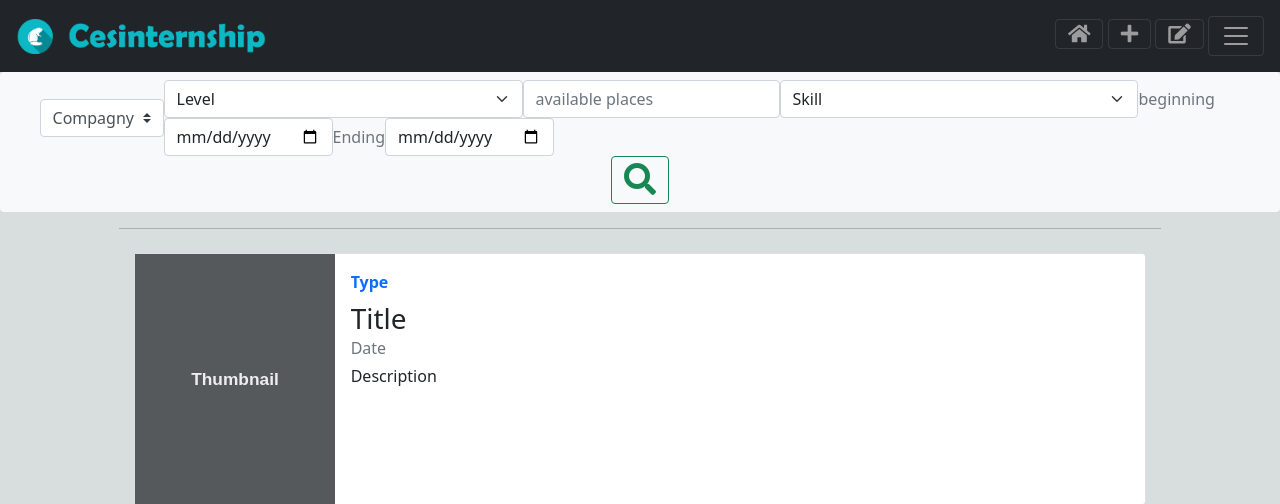
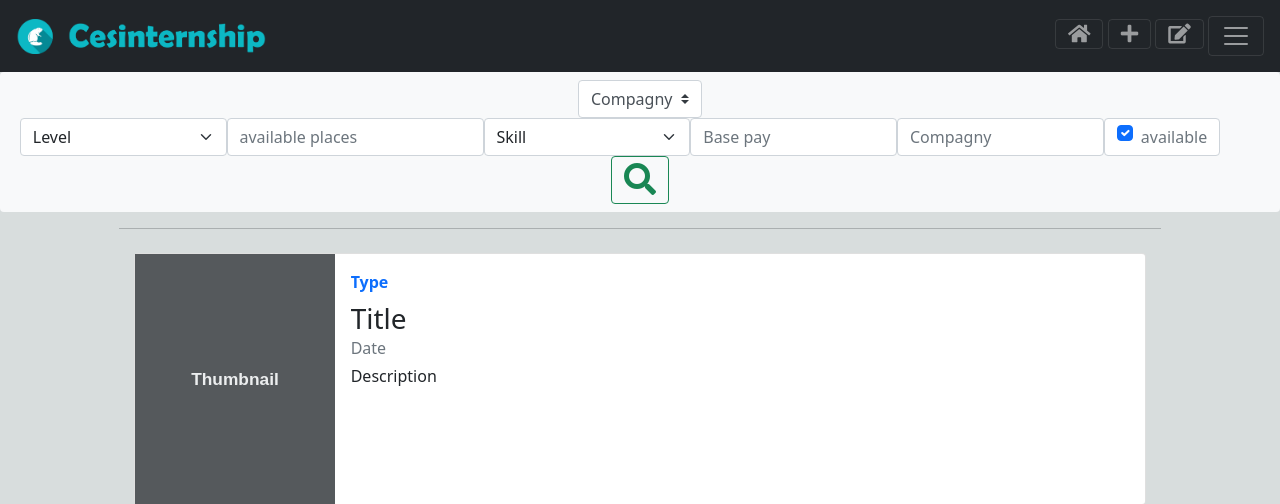
Before and after one commit to awPenda/Projet-Web_Cesinternship, a PHP site: page /assest/pages/home.php in a window 1280 px wide. Shown: the top 504 px of the page. Run offline with PHP 8.4, Linux system fonts and the light colour scheme.

Commit message:
add param for internship search

```diff
--- a/assest/pages/home.php
+++ b/assest/pages/home.php
@@ -74,7 +74,7 @@
                 </div>
 
                 <div id="search_internship_div" class="form-inline">
-                  <select class="form-select col-sm-4" id="search_student_level_internship" required="" >
+                  <select class="form-select col-sm-2" id="search_student_level_internship" required="" >
                     <option value="">Level</option>
                     <option>Second year</option>
                     <option>Third year</option>
@@ -82,7 +82,7 @@
                     <option>Fifth year</option>
                   </select>
                   <input class="form-control col-sm-4" id="search_available" type="number" placeholder="available places" aria-label="available places">
-                  <select class="form-select col-sm-4" id="name_first_skill_internship" required="" >
+                  <select class="form-select col-sm-2" id="name_first_skill_internship" required="" >
                     <option value="">Skill</option>
                     <option>Analytical</option>
                     <option>Creative Thinking</option>
@@ -111,17 +111,22 @@
                     <option>Teamwork</option>
                   </select>
 
+                  <!-- <label class="text-muted" for="period_internship_beginning">beginning</label> -->
+                  <!-- <input type="date" class="form-control" id="period_internship_beginning" placeholder="period internship beginning"> -->
 
-                                    <label class="text-muted" for="period_internship_beginning">beginning</label>
-                                    <input type="date" class="form-control" id="period_internship_beginning" placeholder="period internship beginning" value="" required="">
+                  <!-- <label class="text-muted" for="period_internship_ending">Ending</label> -->
+                  <!-- <input type="date" class="form-control" id="period_internship_ending" placeholder="period internship ending"> -->
 
+                  <input class="form-control col-sm-2" id="search_base_pay_internship" type="number" placeholder="Base pay" aria-label="Base pay">
 
-                                    <label class="text-muted" for="period_internship_ending">Ending</label>
-                                    <input type="date" class="form-control" id="period_internship_ending" placeholder="period internship ending" value="" required="">
+                  <input class="form-control col-sm-2" id="search_compagny_internship" type="text" placeholder="Compagny" aria-label="Compagny internship">
 
+                  <div class="form-inline form-control col-sm-4 text-muted">
+                    <input class="form-check-input " type="checkbox" value="" id="search_available_internship" checked>
+                    available
+                  </div>
 
-
-
+                  <!-- <input type="date" class="form-control" id="date_publication_internship" placeholder="date publication internship"> -->
 
 
 
```
